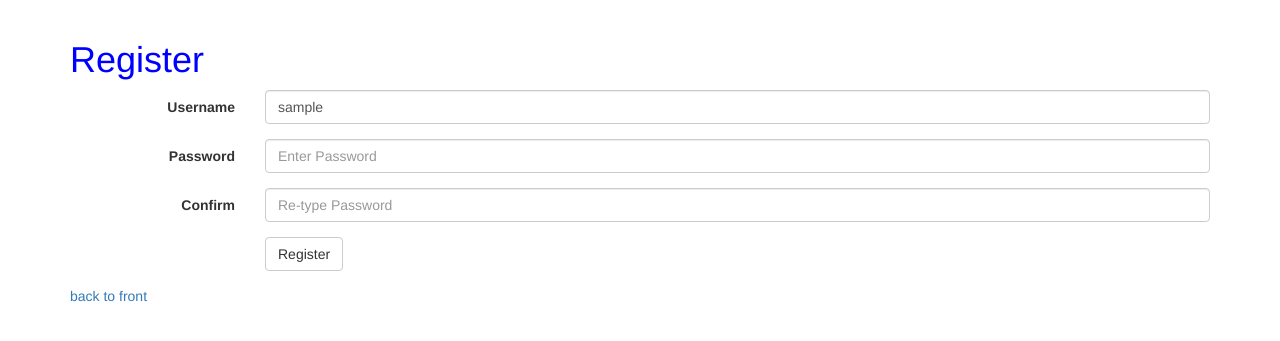
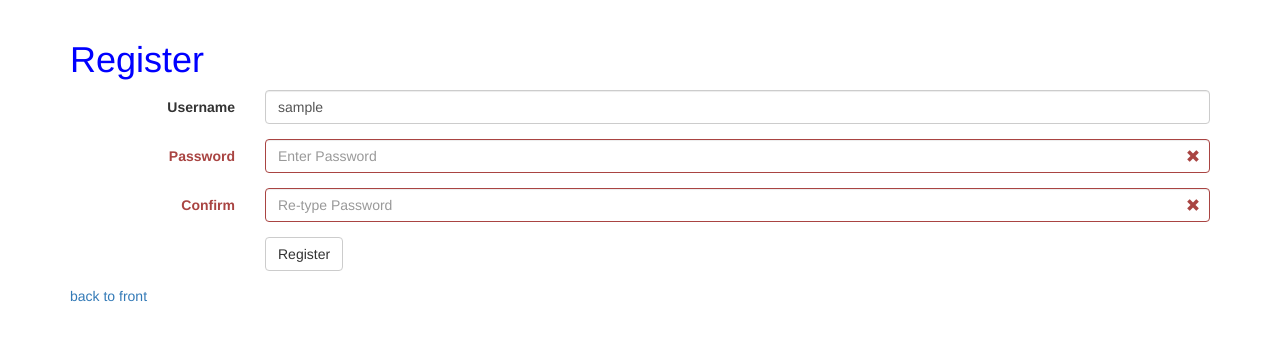
Before and after one commit to Tsinoyboi/coin-flip-streak-high-scores, a PHP site: template web/views/register.twig in a window 1280 px wide. Shown: the part 51-392 px from the top of the page. Run offline with PHP 8.4, Linux system fonts and the light colour scheme; the template is opened without the code that fills it: most values are stand-ins (such as "Sample title", 1, 10 or a date in 2020); some libraries are stand-ins or nearby versions.

Commit message:
added feedback to sign in and register

```diff
--- a/web/views/register.twig
+++ b/web/views/register.twig
@@ -5,31 +5,31 @@
 {% block body %}
 
 <form class="form-horizontal" role="form" action="registrate" method="POST">
-	<div class="form-group {% if false %} has-error {% endif %} has-feedback">
+	<div class="form-group {% if userExists %} has-error {% endif %} has-feedback">
 		<label for="username" class="col-sm-2 control-label">Username</label>
 		<div class="col-sm-10">
 			<input type="text" class="form-control" id="username" placeholder="Enter Username" name="username" {% if username is defined %} value="{{ username }}" {% endif %} />
-			{% if false %}
+			{% if userExists %}
 			<span class="glyphicon glyphicon-remove form-control-feedback" aria-hidden="true"></span>
 			<span id="inputWarning2Status" class="sr-only">(warning)</span>
 			{% endif %}
 		</div>
 	</div>
-	<div class="form-group {% if false %} has-error {% endif %} has-feedback">
+	<div class="form-group {% if not isConfirmed %} has-error {% endif %} has-feedback">
 		<label for="password" class="col-sm-2 control-label">Password</label>
 		<div class="col-sm-10">
 			<input type="password" class="form-control" id="password" placeholder="Enter Password" name="password" />
-			{% if false %}
+			{% if not isConfirmed %}
 			<span class="glyphicon glyphicon-remove form-control-feedback" aria-hidden="true"></span>
 			<span id="inputWarning2Status" class="sr-only">(warning)</span>
 			{% endif %}
 		</div>
 	</div>
-	<div class="form-group {% if false %} has-error {% endif %} has-feedback">
+	<div class="form-group {% if not isConfirmed %} has-error {% endif %} has-feedback">
 		<label for="confirm" class="col-sm-2 control-label">Confirm</label>
 		<div class="col-sm-10">
 			<input type="password" class="form-control" id="confirm" placeholder="Re-type Password" name="confirm" />
-			{% if false %}
+			{% if not isConfirmed %}
 			<span class="glyphicon glyphicon-remove form-control-feedback" aria-hidden="true"></span>
 			<span id="inputWarning2Status" class="sr-only">(warning)</span>
 			{% endif %}
```
Also changed, not shown: web/index.php (+8 -0 lines), web/views/signin.twig (+4 -4 lines).
